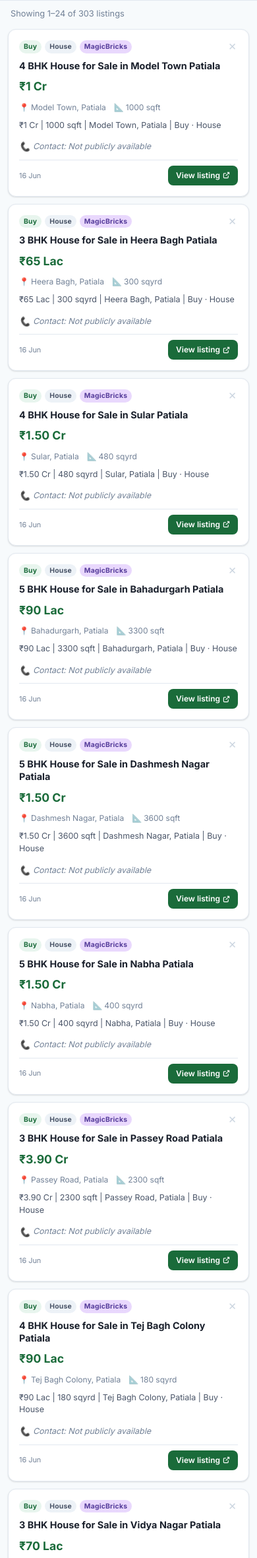
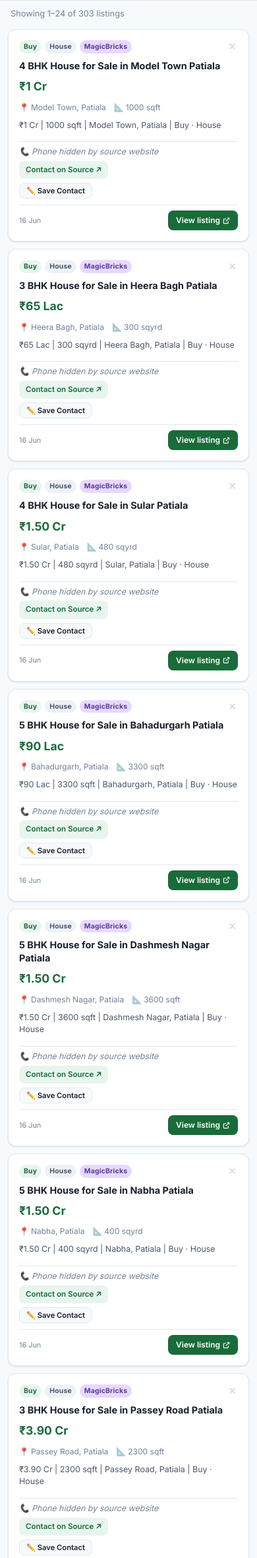
Before and after one commit to modikrivam3-crypto/ganitproperties, a Flask app: page / in a window 390 px wide; the page is wider, and only the part inside the window is pictured. Shown: the part 368-2729 px from the top of that part at 66% size. Run offline with Flask 3, Linux system fonts and the light colour scheme; data comes from the database, SQL or seed files in the repository.

Commit message:
Add manual contact editing, notes field, improved contact UI
- Add notes TEXT column to properties.db
- Add PUT /api/property/<id> endpoint for saving contact details
- Each card shows:
  - Contact: <phone> or 'Phone hidden by source website'
  - Owner/Broker: <name> if available
  - Notes if saved
  - 'Contact on Source ↗' button (opens original_url)
  - Call/WhatsApp buttons when phone available
- Add ✏️ Save Contact button that opens inline edit form
  - Fields: contact name, phone, alternate number, notes
- Never shows None/null/undefined
- No fake numbers created

```diff
--- a/patiala-property-finder/app.py
+++ b/patiala-property-finder/app.py
@@ -56,7 +56,7 @@ def init_db():
         )
     """)
     # Migration: add columns if they don't exist yet
-    for col in ["contact_number", "phone", "contact_name"]:
+    for col in ["contact_number", "phone", "contact_name", "notes"]:
         try:
             db.execute(f"ALTER TABLE properties ADD COLUMN {col} TEXT")
         except sqlite3.OperationalError:
@@ -324,6 +324,34 @@ def delete_property(prop_id):
     return jsonify({"success": True})
 
 
+@app.route("/api/property/<int:prop_id>", methods=["PUT"])
+def update_property(prop_id):
+    """Update contact details for a property (manual editing)."""
+    data = request.get_json(silent=True)
+    if not data:
+        return jsonify({"error": "No data provided"}), 400
+
+    db = get_db()
+    fields = []
+    params = []
+    for key in ["contact_number", "phone", "contact_name", "notes"]:
+        if key in data:
+            fields.append(f"{key} = ?")
+            params.append(data[key])
+
+    if not fields:
+        return jsonify({"error": "No valid fields to update"}), 400
+
+    params.append(prop_id)
+    db.execute(f"UPDATE properties SET {', '.join(fields)} WHERE id = ?", params)
+    db.commit()
+
+    row = db.execute("SELECT * FROM properties WHERE id = ?", (prop_id,)).fetchone()
+    if row:
+        return jsonify({"success": True, "property": dict(row)})
+    return jsonify({"success": True})
+
+
 @app.route("/api/clear-demo", methods=["POST"])
 def clear_demo():
     """Remove any demo/placeholder listings (source_name = 'Demo Data')."""
--- a/patiala-property-finder/static/css/style.css
+++ b/patiala-property-finder/static/css/style.css
@@ -107,13 +107,18 @@ body{font-family:'Inter',system-ui,sans-serif;background:var(--bg);color:var(--t
 .btn-listing--unavailable{background:#edf2f7;color:var(--text-muted);cursor:default}
 .btn-listing--unavailable:hover{background:#edf2f7}
 
-/* ── Contact Buttons on Cards ── */
-.card-contact-name{font-size:.78rem;color:#4a5568;display:flex;align-items:center;gap:4px;padding-top:4px;font-weight:500}
+/* ── Contact Section on Cards ── */
+.card-contact-section{padding-top:6px;border-top:1px solid var(--border);margin-top:6px;display:flex;flex-direction:column;gap:4px}
+.card-contact-name{font-size:.78rem;color:#4a5568;display:flex;align-items:center;gap:4px}
 .card-contact-name span{font-size:.85rem}
-.card-contact-info{font-size:.78rem;color:#4a5568;display:flex;align-items:center;gap:4px;padding-top:4px}
+.card-contact-info{font-size:.78rem;color:#2b6cb0;display:flex;align-items:center;gap:4px;font-weight:500}
 .card-contact-info span{font-size:.85rem}
-.card-contact-info--na{color:var(--text-muted);font-style:italic}
-.card-contact-buttons{display:flex;gap:6px;flex-wrap:wrap;padding-top:6px}
+.card-contact-info--hidden{color:var(--text-muted);font-style:italic;font-weight:400}
+.card-contact-notes{font-size:.75rem;color:#553c9a;display:flex;align-items:center;gap:4px}
+.card-contact-notes span{font-size:.82rem}
+.btn-contact-source{display:inline-block;padding:5px 10px;font-size:.72rem;font-weight:600;color:var(--primary);background:var(--primary-light);border-radius:var(--r-sm);text-decoration:none;transition:background .15s;align-self:flex-start}
+.btn-contact-source:hover{background:#c6f6d5}
+.card-contact-buttons{display:flex;gap:6px;flex-wrap:wrap}
 .btn-contact{display:inline-flex;align-items:center;gap:5px;padding:6px 12px;border-radius:var(--r-sm);font-size:.75rem;font-weight:600;text-decoration:none;transition:background .15s,transform .1s;white-space:nowrap;border:none;cursor:pointer;font-family:inherit}
 .btn-contact:active{transform:scale(.97)}
 .btn-call{background:#e8f5e9;color:#1b5e20}
@@ -121,6 +126,22 @@ body{font-family:'Inter',system-ui,sans-serif;background:var(--bg);color:var(--t
 .btn-whatsapp{background:#e8f5e9;color:#128C7E}
 .btn-whatsapp:hover{background:#c8e6c9}
 .btn-whatsapp svg{color:#25D366}
+
+/* ── Save Contact Button ── */
+.btn-save-contact{display:inline-block;padding:4px 10px;font-size:.7rem;font-weight:600;color:var(--text);background:var(--bg);border:1.5px solid var(--border);border-radius:var(--r-sm);cursor:pointer;transition:background .15s,border-color .15s;font-family:inherit;align-self:flex-start;margin-top:2px}
+.btn-save-contact:hover{background:var(--primary-light);border-color:var(--primary);color:var(--primary)}
+
+/* ── Contact Edit Form ── */
+.card-contact-form{display:none;flex-direction:column;gap:6px;padding:10px;background:var(--bg);border:1px solid var(--border);border-radius:var(--r-sm);margin-top:4px}
+.cf-input,.cf-textarea{width:100%;padding:6px 8px;border:1.5px solid var(--border);border-radius:var(--r-sm);font-size:.78rem;font-family:inherit;outline:none;background:#fff;transition:border-color .2s}
+.cf-input:focus,.cf-textarea:focus{border-color:var(--primary)}
+.cf-textarea{min-height:44px;resize:vertical}
+.cf-actions{display:flex;gap:6px}
+.cf-btn{padding:5px 12px;border-radius:var(--r-sm);font-size:.75rem;font-weight:600;cursor:pointer;border:none;font-family:inherit;transition:background .15s}
+.cf-btn-save{background:var(--primary);color:#fff}
+.cf-btn-save:hover{background:var(--primary-hover)}
+.cf-btn-cancel{background:var(--border);color:var(--text)}
+.cf-btn-cancel:hover{background:#d2d8e0}
 
 /* ── Loading / Empty ── */
 .loading-state,.empty-state{text-align:center;padding:60px 16px;color:var(--text-muted);font-size:.88rem}
--- a/patiala-property-finder/static/js/app.js
+++ b/patiala-property-finder/static/js/app.js
@@ -151,7 +151,7 @@ function createCard(p, i) {
   const meta = [];
   if (p.location) meta.push(`<span class="card-meta-item"><span>📍</span>${escH(p.location)}${p.location !== 'Patiala' ? ', Patiala' : ''}</span>`);
   if (p.area)     meta.push(`<span class="card-meta-item"><span>📐</span>${escH(p.area)}</span>`);
-  if (p.contact_number && p.contact_number !== 'null' && p.contact_number !== 'None') meta.push(`<span class="card-meta-item"><span>📞</span>${escH(p.contact_number)}</span>`);
+  if (p.contact_number && !isBlank(p.contact_number)) meta.push(`<span class="card-meta-item"><span>📞</span>${escH(p.contact_number)}</span>`);
 
   const priceHtml = p.price
     ? `<div class="card-price">${escH(p.price)}</div>`
@@ -159,36 +159,48 @@ function createCard(p, i) {
 
   const hasUrl = p.source_url && p.source_url.startsWith('http');
 
-  // Determine best phone number to use: phone field > contact_number
-  const phoneNum = (p.phone && p.phone !== 'null' && p.phone !== 'None') ? p.phone : '';
-  const contactName = (p.contact_name && p.contact_name !== 'null' && p.contact_name !== 'None') ? p.contact_name : '';
-  const contactNum = (p.contact_number && p.contact_number !== 'null' && p.contact_number !== 'None') ? p.contact_number : '';
+  // Clean values: never show None/null
+  const phoneVal = cleanVal(p.phone);
+  const contactNumVal = cleanVal(p.contact_number);
+  const contactNameVal = cleanVal(p.contact_name);
+  const notesVal = cleanVal(p.notes);
 
-  // Contact name line
-  const contactNameHtml = contactName
-    ? `<div class="card-contact-name"><span>👤</span> ${escH(contactName)}</div>`
-    : '';
+  const effectivePhone = phoneVal || contactNumVal || '';
 
-  // Contact display: show number if available, otherwise "Not publicly available"
-  let contactDisplayHtml = '';
-  if (phoneNum) {
-    contactDisplayHtml = `<div class="card-contact-info"><span>📞</span> Contact: ${escH(phoneNum)}</div>`;
-  } else if (contactNum && !phoneNum) {
-    contactDisplayHtml = `<div class="card-contact-info"><span>📞</span> Contact: ${escH(contactNum)}</div>`;
+  // Contact info section
+  let contactHtml = '<div class="card-contact-section">';
+
+  // Phone display
+  if (effectivePhone) {
+    contactHtml += `<div class="card-contact-info"><span>📞</span> Contact: ${escH(effectivePhone)}</div>`;
   } else {
-    contactDisplayHtml = `<div class="card-contact-info card-contact-info--na"><span>📞</span> Contact: Not publicly available</div>`;
+    contactHtml += `<div class="card-contact-info card-contact-info--hidden">📞 Phone hidden by source website</div>`;
   }
 
-  // Contact buttons: if phone exists, show Call & WhatsApp
-  let contactButtonsHtml = '';
-  if (phoneNum) {
-    const cleanNum = phoneNum.replace(/[\s\-\(\)\+]/g, '');
+  // Contact name
+  if (contactNameVal) {
+    contactHtml += `<div class="card-contact-name"><span>👤</span> ${escH(contactNameVal)}</div>`;
+  }
+
+  // Notes
+  if (notesVal) {
+    contactHtml += `<div class="card-contact-notes"><span>📝</span> ${escH(notesVal)}</div>`;
+  }
+
+  // Contact on Source button (always when URL exists)
+  if (hasUrl) {
+    contactHtml += `<a href="${escH(p.source_url)}" target="_blank" rel="noopener noreferrer" class="btn-contact-source">Contact on Source ↗</a>`;
+  }
+
+  // Call/WhatsApp buttons if phone available
+  if (effectivePhone) {
+    const cleanNum = effectivePhone.replace(/[\s\-\(\)\+]/g, '');
     const isIndian = /^(\+?91[-\s]?)?[6-9]\d{9}$/.test(cleanNum) || /^[6-9]\d{9}$/.test(cleanNum);
     const dialNum = isIndian ? cleanNum.replace(/^0+/, '') : cleanNum;
     const fullTel = dialNum.startsWith('+') ? dialNum : `+91${dialNum}`;
     const waNum = isIndian ? `91${dialNum.replace(/^91/, '')}` : dialNum;
 
-    contactButtonsHtml = `<div class="card-contact-buttons">
+    contactHtml += `<div class="card-contact-buttons">
       <a href="tel:${fullTel}" class="btn-contact btn-call">
         <svg viewBox="0 0 24 24" fill="none" stroke="currentColor" stroke-width="2" width="14" height="14">
           <path d="M22 16.92v3a2 2 0 0 1-2.18 2 19.79 19.79 0 0 1-8.63-3.07 19.5 19.5 0 0 1-6-6 19.79 19.79 0 0 1-3.07-8.67A2 2 0 0 1 4.11 2h3a2 2 0 0 1 2 1.72 12.84 12.84 0 0 0 .7 2.81 2 2 0 0 1-.45 2.11L8.09 9.91a16 16 0 0 0 6 6l1.27-1.27a2 2 0 0 1 2.11-.45 12.84 12.84 0 0 0 2.81.7A2 2 0 0 1 22 16.92z"/>
@@ -204,6 +216,23 @@ function createCard(p, i) {
       </a>` : ''}
     </div>`;
   }
+
+  // Save Contact button - toggles inline edit form
+  contactHtml += `<button class="btn-save-contact" onclick="toggleContactForm(${p.id}, this)">✏️ Save Contact</button>`;
+
+  // Inline edit form (hidden by default)
+  contactHtml += `<div class="card-contact-form" id="contactForm-${p.id}" style="display:none;">
+    <input type="text" class="cf-input" id="cf-name-${p.id}" placeholder="Contact name (Owner/Broker)" value="${escH(contactNameVal)}" />
+    <input type="text" class="cf-input" id="cf-phone-${p.id}" placeholder="Phone number" value="${escH(effectivePhone)}" />
+    <input type="text" class="cf-input" id="cf-number-${p.id}" placeholder="Alternate contact number" value="${escH(contactNumVal)}" />
+    <textarea class="cf-textarea" id="cf-notes-${p.id}" placeholder="Notes (optional)">${escH(notesVal)}</textarea>
+    <div class="cf-actions">
+      <button class="cf-btn cf-btn-save" onclick="saveContact(${p.id})">💾 Save</button>
+      <button class="cf-btn cf-btn-cancel" onclick="cancelContactForm(${p.id})">Cancel</button>
+    </div>
+  </div>`;
+
+  contactHtml += '</div>';
 
   const linkHtml = hasUrl
     ? `<a href="${escH(p.source_url)}" target="_blank" rel="noopener noreferrer" class="btn-listing">
@@ -228,14 +257,68 @@ function createCard(p, i) {
     ${priceHtml}
     ${meta.length ? `<div class="card-meta">${meta.join('')}</div>` : ''}
     ${p.summary ? `<p class="card-summary">${escH(p.summary)}</p>` : ''}
-    ${contactNameHtml}
-    ${contactDisplayHtml}
-    ${contactButtonsHtml}
+    ${contactHtml}
     <div class="card-footer">
       <span class="card-source-info">${dateStr ? dateStr : ''}</span>
       ${linkHtml}
     </div>`;
   return el;
+}
+
+// ── Contact helpers ──────────────────────────────────────────────────────────
+
+function cleanVal(v) {
+  if (!v || v === 'None' || v === 'null' || v === 'undefined') return '';
+  return String(v).trim();
+}
+
+function isBlank(v) {
+  return !cleanVal(v);
+}
+
+function toggleContactForm(id, btn) {
+  const form = document.getElementById(`contactForm-${id}`);
+  if (!form) return;
+  const isVisible = form.style.display !== 'none';
+  // Hide all other open forms first
+  document.querySelectorAll('.card-contact-form').forEach(f => f.style.display = 'none');
+  form.style.display = isVisible ? 'none' : 'block';
+}
+
+function cancelContactForm(id) {
+  const form = document.getElementById(`contactForm-${id}`);
+  if (form) form.style.display = 'none';
+}
+
+async function saveContact(id) {
+  const name = document.getElementById(`cf-name-${id}`)?.value?.trim() || '';
+  const phone = document.getElementById(`cf-phone-${id}`)?.value?.trim() || '';
+  const contactNum = document.getElementById(`cf-number-${id}`)?.value?.trim() || '';
+  const notes = document.getElementById(`cf-notes-${id}`)?.value?.trim() || '';
+
+  try {
+    const res = await fetch(`/api/property/${id}`, {
+      method: 'PUT',
+      headers: { 'Content-Type': 'application/json' },
+      body: JSON.stringify({
+        contact_name: name,
+        phone: phone,
+        contact_number: contactNum,
+        notes: notes,
+      }),
+    });
+    const data = await res.json();
+    if (data.success) {
+      showToast('✅ Contact details saved locally');
+      // Close form and reload to show updated data
+      cancelContactForm(id);
+      loadProperties();
+    } else {
+      showToast('Failed to save: ' + (data.error || 'unknown'), 'error');
+    }
+  } catch(e) {
+    showToast('Failed to save contact details', 'error');
+  }
 }
 
 // ── Pagination ────────────────────────────────────────────────────────────────
@@ -488,5 +571,5 @@ function showToast(msg, type='') {
 
 function escH(s) {
   if (!s) return '';
-  return String(s).replace(/&/g,'&').replace(/</g,'<').replace(/>/g,'>').replace(/"/g,'"');
+  return String(s).replace(/&/g,'&').replace(/</g,'<').replace(/>/g,'>').replace(/"/g,'"').replace(/'/g,'&#39;');
 }
```
